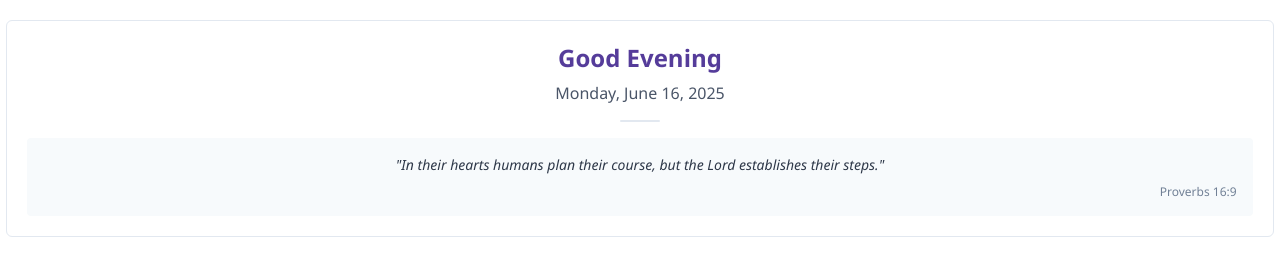
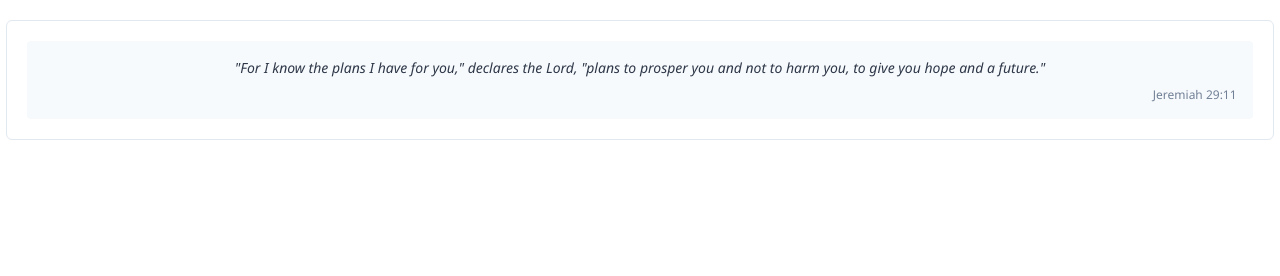
Before and after one commit to philanaaurelia/widgets, a plain HTML site: page verse/index.html in a window 1280 px wide. Drawn offline with Linux system fonts and the light colour scheme.

Commit message:
remove greeting divs

```diff
--- a/verse/index.html
+++ b/verse/index.html
@@ -104,9 +104,7 @@
 </head>
 <body>
     <div class="banner-container">
-        <div class="greeting" id="greeting">Good Morning</div>
-        <div class="date" id="currentDate">Friday, June 13, 2025</div>
-        <div class="divider"></div>
+
         <div class="bible-verse-container">
             <div class="bible-verse" id="bibleVerse">"For I know the plans I have for you," declares the Lord, "plans to prosper you and not to harm you, to give you hope and a future."</div>
             <div class="bible-reference" id="bibleReference">Jeremiah 29:11</div>
```
